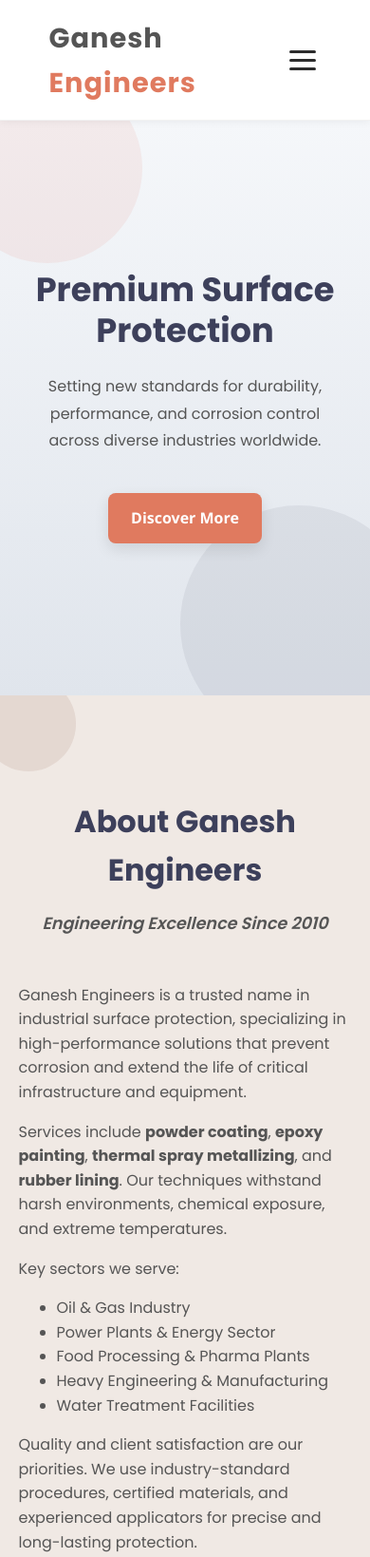
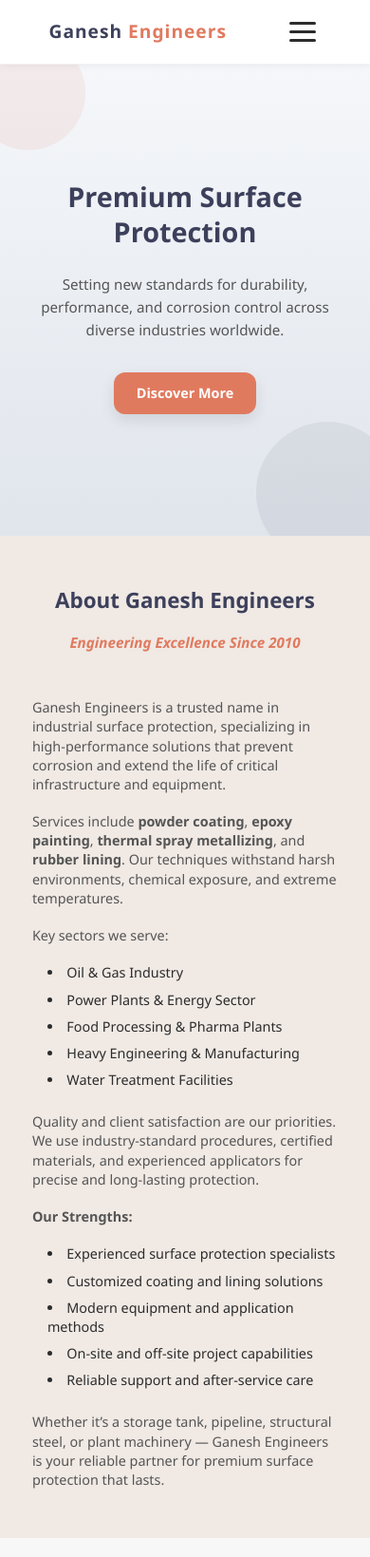
Before and after one commit to Rajinfoworks/ganesh-engineers, a website: page public/index.html in a window 390 px wide. Shown: the top 1639 px of the page at 95% size. Drawn offline with Linux system fonts and the light colour scheme.

```diff
--- a/public/style.css
+++ b/public/style.css
@@ -41,7 +41,7 @@
 }
 
 /* ==========================================================================
-   Header & Navigation – Professional & Responsive
+   Header & Navigation – Fully Responsive
 ============================================================================= */
 .header {
   background: var(--bg-section);
@@ -49,7 +49,7 @@
   position: sticky;
   top: 0;
   z-index: 1000;
-  backdrop-filter: blur(8px); /* subtle glass effect */
+  backdrop-filter: blur(8px);
   box-shadow: 0 2px 8px rgba(0,0,0,0.05);
   transition: all 0.3s ease;
 }
@@ -79,6 +79,25 @@
 
 .brand-custom {
   color: var(--primary);
+}
+
+/* Mobile Logo Responsiveness */
+@media (max-width: 768px) {
+  .brand {
+    font-size: 1.5rem;
+  }
+  .brand .brand-custom {
+    font-size: 1.5rem;
+  }
+}
+
+@media (max-width: 480px) {
+  .brand {
+    font-size: 1.2rem;
+  }
+  .brand .brand-custom {
+    font-size: 1.2rem;
+  }
 }
 
 /* Navigation Links */
@@ -155,39 +174,33 @@
   .nav-links {
     display: none;
     flex-direction: column;
-    position: absolute;
-    top: 70px;
+    position: fixed;
+    top: 0;
     right: 0;
-    width: 240px;
+    width: 80%;
+    max-width: 300px;
+    height: 100vh;
     background: var(--bg-section);
-    padding: 1rem 1.5rem;
-    border-radius: 0 0 0 12px;
-    box-shadow: 0 6px 20px rgba(0,0,0,0.08);
-    opacity: 0;
-    transform: translateY(-20px);
-    transition: opacity 0.4s ease, transform 0.4s ease;
+    padding: 3rem 2rem;
+    box-shadow: -4px 0 20px rgba(0,0,0,0.1);
+    z-index: 1000;
+    transform: translateX(100%);
+    transition: transform 0.4s ease;
   }
 
   .nav-links.active {
     display: flex;
-    opacity: 1;
-    transform: translateY(0);
+    transform: translateX(0);
   }
 
   .nav-toggle {
     display: block;
   }
-}
 
-/* Smooth dropdown animation for desktop hover */
-@keyframes slideDown {
-  from {
-    opacity: 0;
-    transform: translateY(-10%);
-  }
-  to {
-    opacity: 1;
-    transform: translateY(0);
+  /* Mobile Links Font */
+  .nav-links a {
+    font-size: 1.2rem;
+    padding: 1rem 0;
   }
 }
 
@@ -197,9 +210,10 @@
   background: rgba(255,255,255,0.95);
 }
 
+
 /* ==========================================================================
-   Hero Section
-   ========================================================================== */
+   Hero Section – Responsive
+============================================================================= */
 .hero-section {
   background: linear-gradient(to bottom, #f5f7fa, #e0e5ec);
   padding: 18rem 2rem 22rem;
@@ -278,7 +292,27 @@
   z-index: 1;
 }
 
-/* Responsive Hero */
+/* ==============================
+   Responsive Hero Section
+============================== */
+@media (max-width: 992px) {
+  .hero-section {
+    padding: 12rem 1.5rem 14rem;
+  }
+
+  .hero-title {
+    font-size: 2.6rem;
+  }
+
+  .hero-subtitle {
+    font-size: 1.1rem;
+  }
+
+  .hero-btn {
+    padding: 0.8rem 2rem;
+  }
+}
+
 @media (max-width: 768px) {
   .hero-section {
     padding: 8rem 1rem 10rem;
@@ -293,7 +327,45 @@
   }
 
   .hero-btn {
-    padding: 0.75rem 2rem;
+    padding: 0.75rem 1.8rem;
+    font-size: 0.95rem;
+  }
+}
+
+@media (max-width: 480px) {
+  .hero-section {
+    padding: 6rem 0.8rem 8rem;
+  }
+
+  .hero-title {
+    font-size: 1.8rem;
+    line-height: 1.3;
+  }
+
+  .hero-subtitle {
+    font-size: 0.95rem;
+    line-height: 1.6;
+    margin-bottom: 2rem;
+  }
+
+  .hero-btn {
+    padding: 0.65rem 1.5rem;
+    font-size: 0.9rem;
+  }
+
+  /* Adjust decorative circles for very small screens */
+  .hero-section::before {
+    width: 120px;
+    height: 120px;
+    top: -30px;
+    left: -30px;
+  }
+
+  .hero-section::after {
+    width: 150px;
+    height: 150px;
+    bottom: -30px;
+    right: -30px;
   }
 }
 
@@ -329,260 +401,85 @@
   font-size: 1.1rem;
 }
 
-/* ===================== General Section Decorations ===================== */
-.section,
-.navbar,
-.footer {
-  position: relative;
-  overflow: hidden;
+/* ==========================================================================
+   About Section
+============================================================================= */
+.about-section {
+  padding: 4rem 2rem;
+  background: var(--bg-section);
+  color: var(--text);
+  text-align: left;
 }
 
-/* Decorative Circles */
-.section::before,
-.section::after,
-.navbar::before,
-.navbar::after,
-.footer::before,
-.footer::after {
-  content: "";
-  position: absolute;
-  border-radius: 50%;
-  z-index: 0;
-  pointer-events: none;
+.about-section .section-header h2 {
+  font-size: 2rem;
+  margin-bottom: 1rem;
+  color: var(--secondary);
+  font-weight: 700;
 }
 
-/* Hero / Top Sections */
-.hero-section::before {
-  width: 200px;
-  height: 200px;
-  background: rgba(224, 122, 95, 0.1);
-  top: -50px;
-  left: -50px;
+.about-section .section-header .subtitle {
+  font-size: 1.2rem;
+  color: var(--primary);
+  margin-bottom: 2rem;
 }
 
-.hero-section::after {
-  width: 250px;
-  height: 250px;
-  background: rgba(61, 64, 91, 0.08);
-  bottom: -50px;
-  right: -50px;
+.about-section p {
+  font-size: 1rem;
+  line-height: 1.7;
+  margin-bottom: 1.2rem;
+  color: var(--text-light);
 }
 
-/* About Section */
-.about-section::before {
-  width: 150px;
-  height: 150px;
-  background: rgba(224, 122, 95, 0.08);
-  top: -30px;
-  right: -30px;
+.about-section ul {
+  list-style: disc inside;
+  margin-bottom: 1.5rem;
+  padding-left: 1rem;
 }
 
-.about-section::after {
-  width: 200px;
-  height: 200px;
-  background: rgba(61, 64, 91, 0.05);
-  bottom: -40px;
-  left: -40px;
+.about-section ul li {
+  font-size: 1rem;
+  line-height: 1.6;
+  margin-bottom: 0.5rem;
 }
 
-/* Services Section */
-.services-section::before {
-  width: 180px;
-  height: 180px;
-  background: rgba(224, 122, 95, 0.07);
-  top: -40px;
-  left: -40px;
-}
-
-.services-section::after {
-  width: 220px;
-  height: 220px;
-  background: rgba(61, 64, 91, 0.06);
-  bottom: -50px;
-  right: -50px;
-}
-
-/* Contact Section */
-.contact-section::before {
-  width: 160px;
-  height: 160px;
-  background: rgba(224, 122, 95, 0.05);
-  top: -30px;
-  left: -30px;
-}
-
-.contact-section::after {
-  width: 200px;
-  height: 200px;
-  background: rgba(61, 64, 91, 0.04);
-  bottom: -40px;
-  right: -40px;
-}
-
-/* Footer Section */
-.footer::before {
-  width: 200px;
-  height: 200px;
-  background: rgba(224, 122, 95, 0.06);
-  top: -50px;
-  right: -50px;
-}
-
-.footer::after {
-  width: 250px;
-  height: 250px;
-  background: rgba(61, 64, 91, 0.05);
-  bottom: -60px;
-  left: -60px;
-}
-
-/* ===================== Cards / Boxes Consistency ===================== */
-.card,
-.service-card,
-.project-card,
-.testimonial-card,
-.contact-form,
-.contact-info {
-  position: relative;
-  z-index: 1;
-  background: #fdfdfd;
-  border-radius: 12px;
-  padding: 1.5rem;
-  box-shadow: 0 6px 18px rgba(0, 0, 0, 0.05);
-  transition: transform 0.3s ease, box-shadow 0.3s ease;
-}
-
-.card:hover,
-.service-card:hover,
-.project-card:hover,
-.testimonial-card:hover {
-  transform: translateY(-5px);
-  box-shadow: 0 12px 30px rgba(0, 0, 0, 0.12);
-}
-
-/* Buttons */
-.btn,
-.btn-primary {
-  background: #e07a5f;
-  color: #fff;
-  border-radius: 8px;
-  padding: 0.85rem 1.5rem;
-  font-weight: 600;
-  cursor: pointer;
-  transition: background 0.3s ease, transform 0.2s ease;
-}
-
-.btn:hover,
-.btn-primary:hover {
-  background: #d95d43;
-  transform: translateY(-2px);
-}
-
-/* ===================== Typography ===================== */
-h1,
-h2,
-h3,
-h4 {
-  font-family: 'Poppins', sans-serif;
-  color: #333;
-}
-
-p,
-li,
-span {
-  font-family: 'Poppins', sans-serif;
-  color: #555;
-  line-height: 1.6;
-}
-
-/* Small bubbles for all sections */
-.section::before,
-.section::after {
-  content: "";
-  position: absolute;
-  border-radius: 50%;
-  z-index: 0;
-  pointer-events: none;
-}
-
-.section::before {
-  width: 120px;
-  height: 120px;
-  background: rgba(224, 122, 95, 0.08);
-  top: -30px;
-  left: -30px;
-}
-
-.section::after {
-  width: 100px;
-  height: 100px;
-  background: rgba(61, 64, 91, 0.06);
-  bottom: -20px;
-  right: -20px;
-}
-
-/* Make every section a positioning context */
-.section {
-  position: relative;
-  /* This is required for ::before and ::after */
-  overflow: hidden;
-  /* Ensures bubbles don’t overflow badly */
-}
-
-/* Small decorative bubbles on all sections */
-.section::before,
-.section::after {
-  content: "";
-  position: absolute;
-  border-radius: 50%;
-  z-index: 0;
-  pointer-events: none;
-}
-
-/* Top-left bubble */
-.section::before {
-  width: 120px;
-  height: 120px;
-  background: rgba(224, 122, 95, 0.08);
-  top: -30px;
-  left: -30px;
-}
-
-/* Bottom-right bubble */
-.section::after {
-  width: 100px;
-  height: 100px;
-  background: rgba(61, 64, 91, 0.06);
-  bottom: -20px;
-  right: -20px;
-}
-
-/* ===================== Mobile Responsive ===================== */
+/* Mobile Responsiveness */
 @media (max-width: 768px) {
-
-  .section::before,
-  .section::after,
-  .navbar::before,
-  .navbar::after,
-  .footer::before,
-  .footer::after {
-    width: 100px;
-    height: 100px;
-    top: -20px;
-    left: -20px;
-    bottom: -20px;
-    right: -20px;
+  .about-section {
+    padding: 2rem 1rem;
   }
 
-  .grid,
-  .services-grid,
-  .projects-grid,
-  .testimonials-grid {
-    grid-template-columns: 1fr;
+  .about-section .section-header h2 {
+    font-size: 1.6rem;
+  }
+
+  .about-section .section-header .subtitle {
+    font-size: 1rem;
+    margin-bottom: 1.5rem;
+  }
+
+  .about-section p,
+  .about-section ul li {
+    font-size: 0.95rem;
+    line-height: 1.5;
   }
 }
 
+@media (max-width: 480px) {
+  .about-section .section-header h2 {
+    font-size: 1.4rem;
+  }
 
+  .about-section .section-header .subtitle {
+    font-size: 0.95rem;
+  }
+
+  .about-section p,
+  .about-section ul li {
+    font-size: 0.9rem;
+    line-height: 1.4;
+  }
+}
 
 /* ==========================================================================
    Services Section – Fully Responsive Text
@@ -1023,7 +920,7 @@
 
 /* ==========================================================================
    Testimonials Section
-   ========================================================================== */
+============================================================================= */
 #testimonials {
   padding: 4rem 2rem;
   background: var(--bg-section);
@@ -1085,19 +982,54 @@
   text-align: right;
 }
 
+/* ==============================
+   Mobile Responsiveness
+============================== */
 @media (max-width: 768px) {
   #testimonials {
     padding: 3rem 1rem;
   }
 
+  #testimonials .section-title {
+    font-size: 1.6rem;
+    margin-bottom: 2rem;
+  }
+
   .testimonials-grid {
-    grid-template-columns: 1fr;
+    grid-template-columns: 1fr; /* single column for mobile */
+    gap: 1.5rem;
   }
 
   .testimonial-card {
     width: 100%;
+    padding: 1.5rem 1rem;
+  }
+
+  .testimonial-card p {
+    font-size: 0.95rem;
+    line-height: 1.5;
+  }
+
+  .testimonial-card cite {
+    font-size: 0.9rem;
   }
 }
+
+@media (max-width: 480px) {
+  #testimonials .section-title {
+    font-size: 1.4rem;
+  }
+
+  .testimonial-card p {
+    font-size: 0.9rem;
+    line-height: 1.4;
+  }
+
+  .testimonial-card cite {
+    font-size: 0.85rem;
+  }
+}
+
 
 /* ==========================================================================
    Contact Section
@@ -1220,30 +1152,60 @@
     font-size: 2rem;
   }
 
+  #contact p {
+    font-size: 1rem;
+  }
+
+  .contact-form input,
+  .contact-form textarea,
+  .contact-form button {
+    font-size: 0.95rem;
+    padding: 0.75rem 0.9rem;
+  }
+
   .contact-info {
     padding: 1.2rem 1rem;
     margin-top: 1.5rem;
   }
 
   .contact-info h3 {
+    font-size: 1.5rem;
+  }
+
+  .contact-info p {
+    font-size: 0.9rem;
+    line-height: 1.4;
+  }
+}
+
+@media (max-width: 480px) {
+  #contact h2 {
     font-size: 1.6rem;
   }
 
-  .contact-info p {
+  #contact p {
     font-size: 0.95rem;
   }
 
   .contact-form input,
   .contact-form textarea,
   .contact-form button {
-    font-size: 0.95rem;
+    font-size: 0.9rem;
+  }
+
+  .contact-info h3 {
+    font-size: 1.3rem;
+  }
+
+  .contact-info p {
+    font-size: 0.85rem;
   }
 }
 
 
 /* ==========================================================================
-   Footer
-   ========================================================================== */
+   Footer – Responsive
+============================================================================= */
 .site-footer {
   background: var(--bg-section);
   padding: 1rem 2rem;
@@ -1276,7 +1238,7 @@
 
 /* ==========================================================================
    Utilities & Accessibility
-   ========================================================================== */
+============================================================================= */
 a:focus-visible,
 button:focus-visible,
 input:focus-visible,
@@ -1290,17 +1252,31 @@
   display: none !important;
 }
 
-/* Extra Mobile Tweaks */
-@media (max-width: 480px) {
-  .hero-section h1 {
-    font-size: 2.2rem;
+/* ==========================================================================
+   Mobile Responsive Footer & Text
+============================================================================= */
+@media (max-width: 768px) {
+  .site-footer {
+    padding: 1rem 1rem;
+    font-size: 0.9rem;
   }
 
-  .hero-section p {
-    font-size: 1rem;
+  .site-footer .dev-credit {
+    font-size: 0.8rem;
+  }
+}
+
+@media (max-width: 480px) {
+  .site-footer {
+    padding: 0.8rem 0.5rem;
+    font-size: 0.85rem;
   }
 
-  .section-header h2 {
-    font-size: 2rem;
+  .site-footer a {
+    font-size: 0.85rem;
+  }
+
+  .site-footer .dev-credit {
+    font-size: 0.75rem;
   }
 }
```
